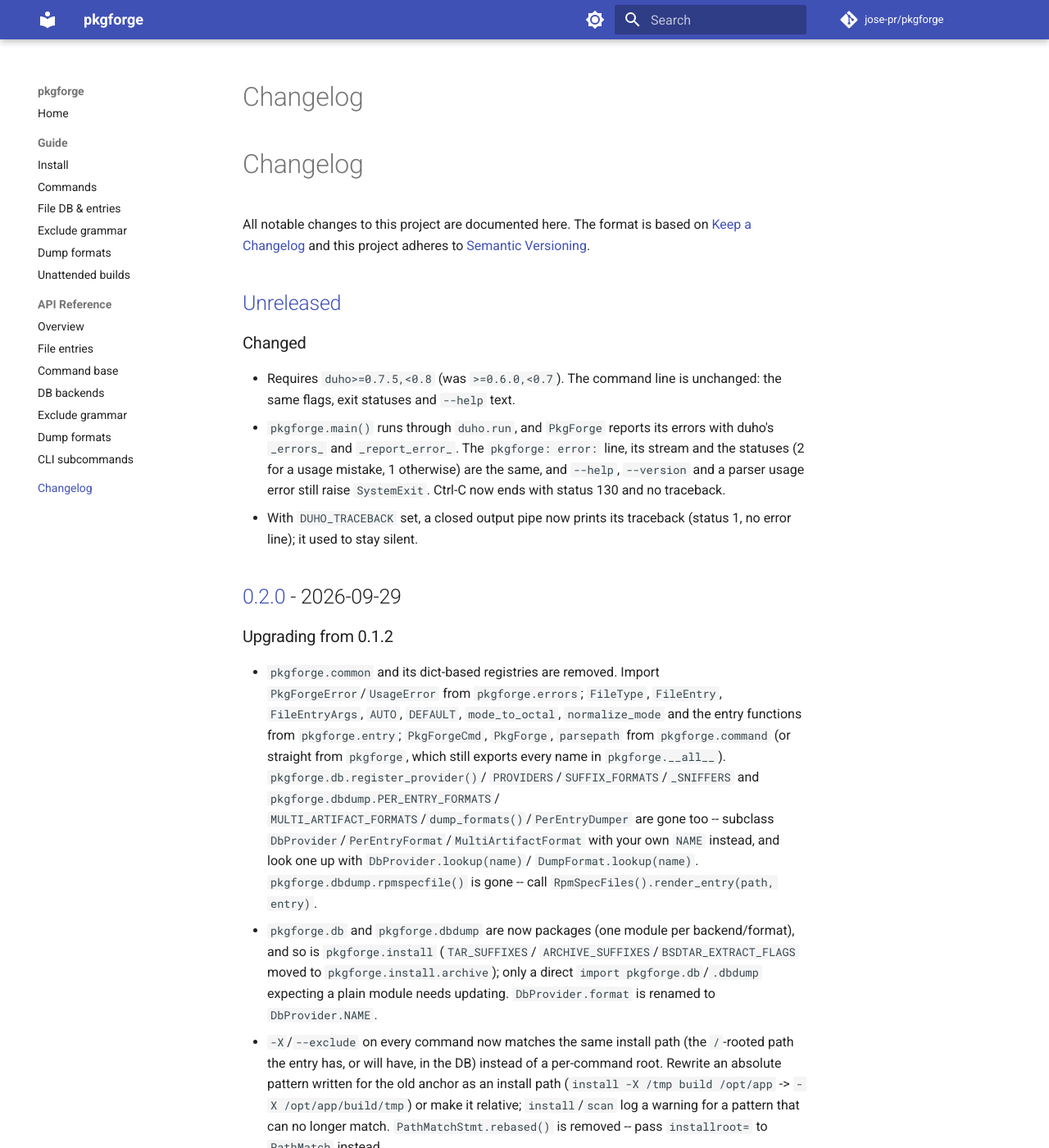
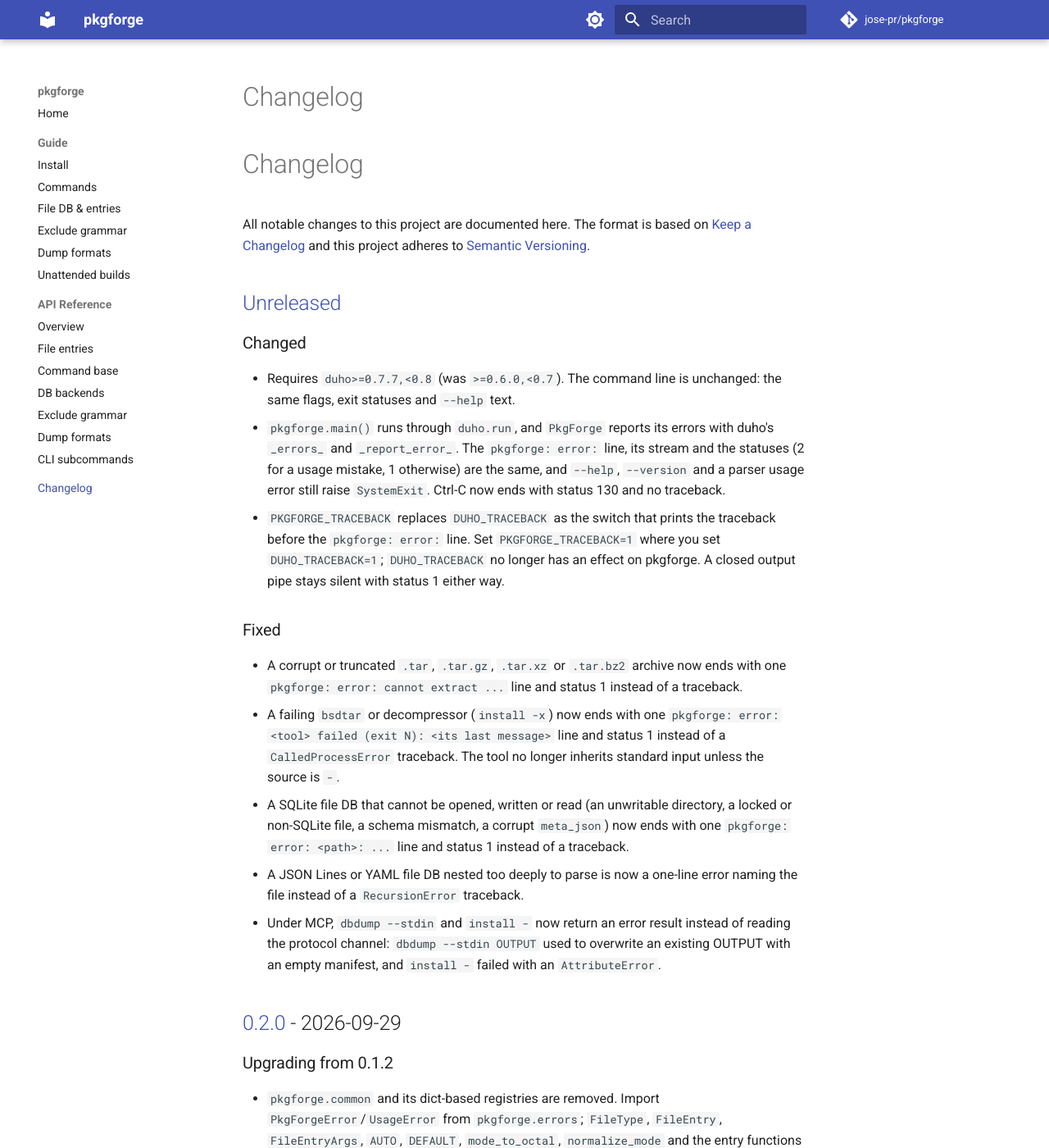
Before and after one commit to jose-pr/pkgforge, an MkDocs documentation site: the page built from docs/changelog.md, in a window 1280 px wide and 1400 px high. Shown: the whole window at 82% size. Built offline with MkDocs 1.6.1 and Material for MkDocs 9.7.7, drawn with Linux system fonts in a browser that asks for light colours; comment, search, counter and statistics services are not loaded.

Commit message:
docs: document PKGFORGE_TRACEBACK, the exit status table and the new one-line errors

```diff
--- a/CHANGELOG.md
+++ b/CHANGELOG.md
@@ -7,15 +7,36 @@ adheres to [Semantic Versioning](https://semver.org/spec/v2.0.0.html).
 ## [Unreleased]
 
 ### Changed
-- Requires `duho>=0.7.5,<0.8` (was `>=0.6.0,<0.7`). The command line is
+- Requires `duho>=0.7.7,<0.8` (was `>=0.6.0,<0.7`). The command line is
   unchanged: the same flags, exit statuses and `--help` text.
 - `pkgforge.main()` runs through `duho.run`, and `PkgForge` reports its errors
   with duho's `_errors_` and `_report_error_`. The `pkgforge: error:` line, its
   stream and the statuses (2 for a usage mistake, 1 otherwise) are the same, and
   `--help`, `--version` and a parser usage error still raise `SystemExit`.
   Ctrl-C now ends with status 130 and no traceback.
-- With `DUHO_TRACEBACK` set, a closed output pipe now prints its traceback
-  (status 1, no error line); it used to stay silent.
+- `PKGFORGE_TRACEBACK` replaces `DUHO_TRACEBACK` as the switch that prints the
+  traceback before the `pkgforge: error:` line. Set `PKGFORGE_TRACEBACK=1`
+  where you set `DUHO_TRACEBACK=1`; `DUHO_TRACEBACK` no longer has an effect on
+  pkgforge. A closed output pipe stays silent with status 1 either way.
+
+### Fixed
+- A corrupt or truncated `.tar`, `.tar.gz`, `.tar.xz` or `.tar.bz2` archive now
+  ends with one `pkgforge: error: cannot extract ...` line and status 1
+  instead of a traceback.
+- A failing `bsdtar` or decompressor (`install -x`) now ends with one
+  `pkgforge: error: <tool> failed (exit N): <its last message>` line and
+  status 1 instead of a `CalledProcessError` traceback. The tool no longer
+  inherits standard input unless the source is `-`.
+- A SQLite file DB that cannot be opened, written or read (an unwritable
+  directory, a locked or non-SQLite file, a schema mismatch, a corrupt
+  `meta_json`) now ends with one `pkgforge: error: <path>: ...` line and
+  status 1 instead of a traceback.
+- A JSON Lines or YAML file DB nested too deeply to parse is now a one-line
+  error naming the file instead of a `RecursionError` traceback.
+- Under MCP, `dbdump --stdin` and `install -` now return an error result
+  instead of reading the protocol channel: `dbdump --stdin OUTPUT` used to
+  overwrite an existing OUTPUT with an empty manifest, and `install -` failed
+  with an `AttributeError`.
 
 ## [0.2.0] - 2026-09-29
 
```
Also changed, not shown: README.md (+11 -0 lines), docs/guide/unattended.md (+4 -5 lines), src/pkgforge/AGENTS.md (+15 -9 lines).
